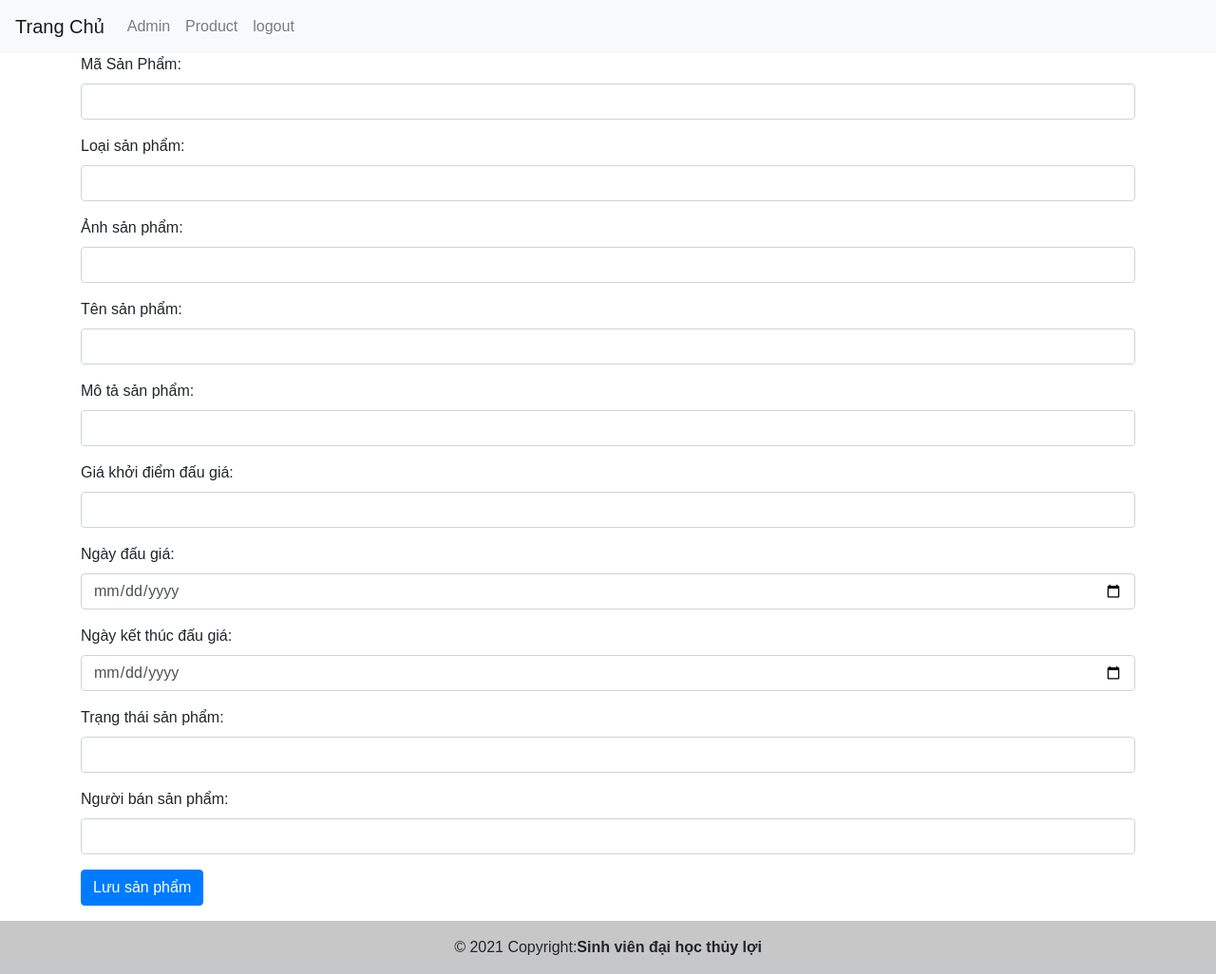
After one commit to anhkhazxcv/BTL_WebDauGia, a PHP site: page /admin/create-ad.php in a window 1280 px wide. The commit adds this page. Shown: the whole page at 95% size. Run offline with PHP 8.4, Linux system fonts and the light colour scheme; data comes from the database, SQL or seed files in the repository; some libraries are stand-ins or nearby versions.

Commit message:
update admin product

```diff
--- /dev/null
+++ b/admin/create-ad.php
@@ -0,0 +1,86 @@
+<?php
+    include('headerad.php');
+    $result = mysqli_query($conn,"SELECT * FROM product");
+    if(mysqli_num_rows($result) > 0){
+        $quanlysp = mysqli_fetch_all($result);
+    }else echo 'Không đổ ra dữ liệu';
+
+    if(isset($_POST['save'])){
+        $sp_id = $_POST['sp_id'];
+        $sp_type = $_POST['sp_type'];
+        $sp_img = $_POST['sp_img'];
+        $sp_name = $_POST['sp_name'];
+        $sp_description = $_POST['sp_description'];
+        $sp_price = $_POST['sp_price'];
+        $sp_startdate = $_POST['sp_startdate'];
+        $sp_enddate = $_POST['sp_enddate'];
+        $sp_status = $_POST['sp_status'];
+        // $sp_buyer = $_POST['sp_buyer'];
+        $uid = $_POST['uid'];
+
+
+        mysqli_query($conn, "INSERT INTO `product` (`sp_id`, `sp_type`, `sp_img`, `sp_name`, `sp_description`, `sp_price`, `sp_startdate`, `sp_enddate`, `sp_status`,`uid`) VALUES ('$sp_id', '$sp_type', '$sp_img', '$sp_name', '$sp_description', '$sp_price', '$sp_startdate', '$sp_enddate', '$sp_status','$uid')");
+
+
+
+
+        header("location: product-ad.php");
+    }
+?>
+<div class="container">
+    <form method="POST">
+        <div class="form-group">
+            <label>Mã Sản Phẩm:</label>
+            <input type="number" class="form-control" name="sp_id" >
+        </div>
+        <div class="form-group">
+            <label>Loại sản phẩm:</label>
+            <input type="text" class="form-control" name="sp_type" >
+        </div>
+        <div class="form-group">
+            <label>Ảnh sản phẩm:</label>
+            <input type="text" class="form-control" name="sp_img" >
+        </div>
+        <div class="form-group">
+            <label>Tên sản phẩm:</label>
+            <input type="text" class="form-control" name="sp_name" >
+        </div>
+        <div class="form-group">
+            <label>Mô tả sản phẩm:</label>
+            <input type="text" class="form-control" name="sp_description" >
+        </div>
+
+        <div class="form-group">
+            <label>Giá khởi điểm đấu giá:</label>
+            <input type="number" class="form-control" name="sp_price" >
+        </div>
+
+        <div class="form-group">
+			<label for="birthday">Ngày đấu giá:</label>
+			<input type="date" class="form-control" id="year" name="sp_startdate" >
+		</div>
+
+        <div class="form-group">
+			<label for="birthday">Ngày kết thúc đấu giá:</label>
+			<input type="date" class="form-control" id="year" name="sp_enddate" >
+		</div>
+
+        <div class="form-group">
+            <label>Trạng thái sản phẩm:</label>
+            <input type="text" class="form-control" name="sp_status" >
+        </div>
+
+       <div class="form-group">
+            <label>Người bán sản phẩm:</label>
+            <input type="text" class="form-control" name="uid" >
+        </div>
+
+
+        <div class="form-group">
+            <button type="submit" class="btn btn-primary" name="save">Lưu sản phẩm</button>
+        </div>
+    </form>
+</div>
+<?php
+    include('footerad.php');
+?>
--- a/admin/footerad.php
+++ b/admin/footerad.php
@@ -1,5 +1,7 @@
-<div class="footer">
-          <div class="warpper">
-              <p class="text-center">Thiết kế bởi đội ngũ sinh viên</p>
-          </div>
-      </div>
+<footer class="bg-light text-center text-lg-start">
+  <!-- Copyright -->
+  <div class="text-center p-3" style="background-color: rgba(0, 0, 0, 0.2);">
+    © 2021 Copyright:<b>Sinh viên đại học thủy lợi</b>
+  </div>
+  <!-- Copyright -->
+</footer>
--- a/admin/headerad.php
+++ b/admin/headerad.php
@@ -16,14 +16,29 @@
     <link rel="stylesheet" href="https://pro.fontawesome.com/releases/v5.10.0/css/all.css"/>
     <link rel="stylesheet" href="../css/admin.css">
 </head>
-  <body>
-      <div class="menu text-center">
-          <div class="wrapper">
-            <a href="../index.php">Trang Chủ</a>
-            <a href="admin.php">admin</a>
-            <a href="../logout.php">logout</a>
-          </div>
-      </div>
+    <div>
+      <nav class="navbar navbar-expand-lg navbar-light bg-light ">
+      <a class="navbar-brand" href="../index.php">Trang Chủ</a>
+      <button class="navbar-toggler" type="button" data-toggle="collapse" data-target="#navbarSupportedContent" aria-controls="navbarSupportedContent" aria-expanded="false" aria-label="Toggle navigation">
+        <span class="navbar-toggler-icon"></span>
+      </button>
+
+      <div class="collapse navbar-collapse" >
+        <ul class="navbar-nav mr-auto">
+        <li class="nav-item">
+            <a class="nav-link" href="admin.php">Admin</a>
+          </li>
+          <li class="nav-item">
+            <a class="nav-link" href="product-ad.php">Product</a>
+          </li>
+          <li class="nav-item">
+            <a class="nav-link" href="../logout.php">logout</a>
+          </li>
+    </div>
+    </div>
+
+
+
     <!-- Optional JavaScript -->
     <!-- jQuery first, then Popper.js, then Bootstrap JS -->
     <script src="https://code.jquery.com/jquery-3.3.1.slim.min.js" integrity="sha384-q8i/X+965DzO0rT7abK41JStQIAqVgRVzpbzo5smXKp4YfRvH+8abtTE1Pi6jizo" crossorigin="anonymous"></script>
--- a/home.php
+++ b/home.php
@@ -68,7 +68,7 @@ if (isset($_SESSION['uname'])) {
           </div>
           </div>
           <div class="col-4">
-          <img src="" alt="ảnh">
+          <img src="images/logo1.jpg" alt="ảnh">
           </div>
 
           </div>
```
Also changed, not shown: admin/delete-ad.php (added, +8 -0 lines), admin/edit-ad.php (added, +98 -0 lines), admin/product-ad.php (added, +62 -0 lines).
